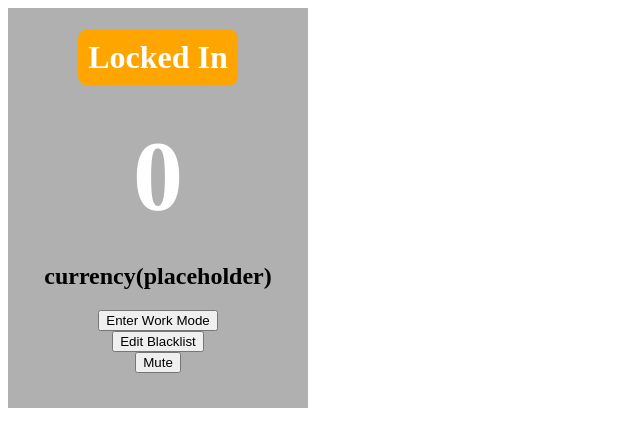
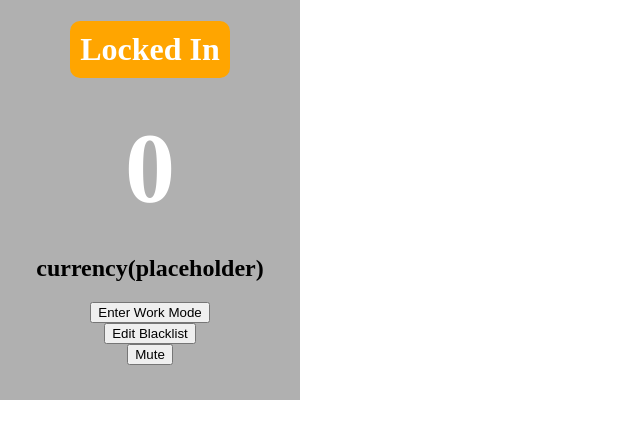
Before and after one commit to Jcoumarb/capstone, a Vue app: page / in a window 1280 px wide. Shown: the top 446 px of the page, without its empty margins (0-640 px from the left). Built offline with nearby package versions, Linux system fonts and the light colour scheme.

Commit message:
removed margin from extension

```diff
--- /dev/null
+++ b/global.css
@@ -0,0 +1,3 @@
+body {
+	margin: 0;
+}
--- a/index.html
+++ b/index.html
@@ -4,6 +4,7 @@
     <meta charset="UTF-8">
     <link rel="icon" href="/favicon.ico">
     <meta name="viewport" content="width=device-width, initial-scale=1.0">
+    <link rel="stylesheet" href="global.css">
     <title>Locked In</title>
   </head>
   <body>
--- a/src/App.vue
+++ b/src/App.vue
@@ -1,14 +1,20 @@
 <template>
 	<div id="app">
 		<header>
-			<h1>Locked In</h1>
+			<meta name="viewport" content="width=device-width, initial-scale=1.0">
 		</header>
 		<main>
+			<h1>Locked In</h1>
+
 			<p id="counter">{{ counter }}</p>
 			<h2>currency(placeholder)</h2>
+
 			<button id="mode" @click="toggleMode">{{ mode }}</button>
+
 			<button @click="toggleBlacklistManager">{{ showBlacklistManager ? "Close" : "Edit Blacklist" }}</button>
+
 			<button id="mute" @click="toggleMute">{{ muted ? "Unmute" : "Mute"}}</button>
+
 			<BlacklistManager v-if="showBlacklistManager" />
 		</main>
 	</div>
@@ -86,6 +92,16 @@ export default {
 </script>
 
 <style scoped>
+html, body {
+	box-sizing: border-box;
+	width: 350px;
+	height: 500px;
+	margin: 0px;
+	padding: 0;
+	overflow: hidden;
+	background-color: transparent;
+}
+
 #app {
 	display: flex;
 	flex-direction: column;
@@ -93,6 +109,7 @@ export default {
 	background-color: #b0b0b0;
 	width: 300px;
 	height: 400px;
+	overflow-y: auto;
 }
 
 #counter {
```
